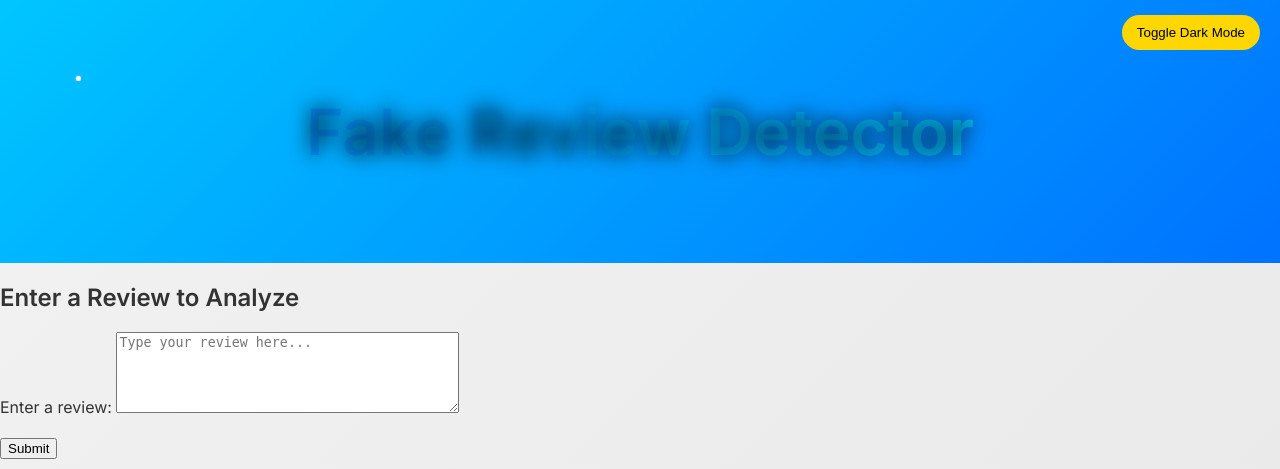
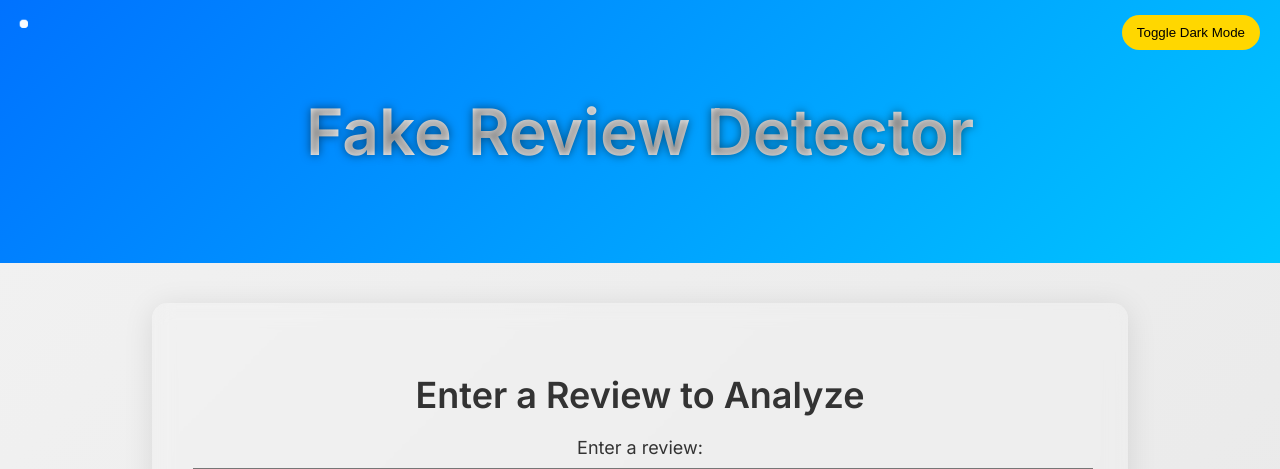
Before and after one commit to SuneetR/fake_review_detector, a Flask app: page / in a window 1280 px wide. Shown: the top 469 px of the page. Run offline with Flask 3, Linux system fonts and the light colour scheme; parts of the project's set-up code (start-up, migrations or seed data) failed here and were passed over.

Commit message:
Update index.html

```diff
--- a/templates/index.html
+++ b/templates/index.html
@@ -41,11 +40,11 @@
             color: white;
         }
 
-        /* Header Animation */
+        /* Header */
         header {
             text-align: center;
             padding: 50px 20px;
-            background: linear-gradient(135deg, #00c6ff, #0072ff);
+            background: linear-gradient(135deg, #0072ff, #00c6ff);
             color: white;
             position: relative;
             overflow: hidden;
@@ -54,19 +53,11 @@
         header h1 {
             font-size: 4rem;
             font-weight: 600;
-            position: relative;
-            display: inline-block;
-            text-shadow: 0 0 20px rgba(0, 0, 0, 0.8);
-            background: linear-gradient(90deg, #0072ff, #00c6ff);
+            background: linear-gradient(90deg, #ffffff, #dddddd);
             background-size: 200% 200%;
             -webkit-background-clip: text;
             -webkit-text-fill-color: transparent;
-            animation: flow 3s ease infinite;
-        }
-
-        @keyframes flow {
-            0% { background-position: 200% 0; }
-            100% { background-position: -200% 0; }
+            text-shadow: 0 0 10px rgba(0, 0, 0, 0.5);
         }
 
         /* Particle Background */
@@ -82,34 +73,90 @@
         .particle {
             position: absolute;
             border-radius: 50%;
-            background: #ffffff44;
-            width: 5px;
-            height: 5px;
-            animation: drift 10s infinite ease-in-out;
+            background: rgba(255, 255, 255, 0.3);
+            width: 8px;
+            height: 8px;
+            animation: drift 15s infinite ease-in-out;
         }
 
         @keyframes drift {
             0% { transform: translate3d(0, 0, 0); }
-            100% { transform: translate3d(100px, 100px, 0); }
+            100% { transform: translate3d(50px, 50px, 0); }
+        }
+
+        /* Glassmorphism Container */
+        .glass-container {
+            background: rgba(255, 255, 255, 0.1);
+            border-radius: 15px;
+            backdrop-filter: blur(10px);
+            box-shadow: 0 4px 30px rgba(0, 0, 0, 0.1);
+            padding: 40px;
+            margin: 40px auto;
+            width: 70%;
+        }
+
+        /* Main Form Section */
+        .form-container {
+            margin-bottom: 40px;
+            text-align: center;
+        }
+
+        .form-container h2 {
+            font-size: 36px;
+            margin-bottom: 20px;
+        }
+
+        .form-container label, .form-container textarea {
+            display: block;
+            width: 100%;
+            margin: 10px 0;
+            font-size: 18px;
+        }
+
+        .form-container input[type="submit"] {
+            background-color: #4CAF50;
+            color: white;
+            padding: 15px 30px;
+            font-size: 18px;
+            border-radius: 10px;
+            border: none;
+            cursor: pointer;
+            transition: background-color 0.3s;
+            margin-top: 20px;
+        }
+
+        .form-container input[type="submit"]:hover {
+            background-color: #45a049;
+        }
+
+        /* Video Section */
+        .video-container {
+            margin-bottom: 40px;
+        }
+
+        .video-container iframe {
+            width: 100%;
+            height: 400px;
+            border-radius: 10px;
+            border: none;
         }
 
         /* Team Section */
         .team {
-            padding: 60px 20px;
             display: flex;
             justify-content: space-between;
+            flex-wrap: wrap;
             gap: 20px;
-            flex-wrap: wrap;
+            margin-bottom: 40px;
         }
 
         .team-member {
             background: rgba(255, 255, 255, 0.1);
             padding: 20px;
             border-radius: 10px;
-            width: 22%;
+            width: 23%;
             text-align: center;
-            box-shadow: 0px 0px 15px rgba(255, 255, 255, 0.3);
-            transition: transform 0.3s;
+            box-shadow: 0px 0px 15px rgba(255, 255, 255, 0.2);
         }
 
         .team-member img {
```
Also changed, not shown: other parts of templates/index.html (+27 -29 lines). Lines whose indentation alone changed are shown as unchanged.
